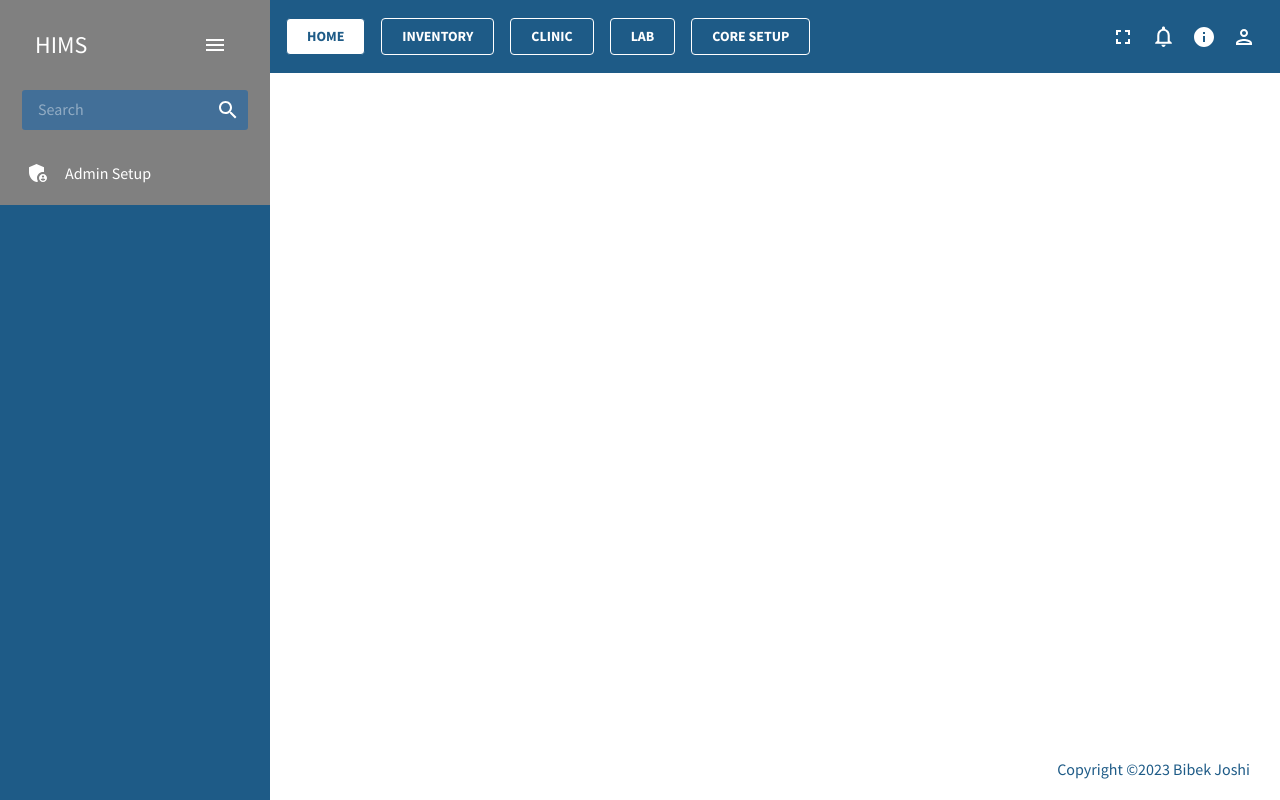
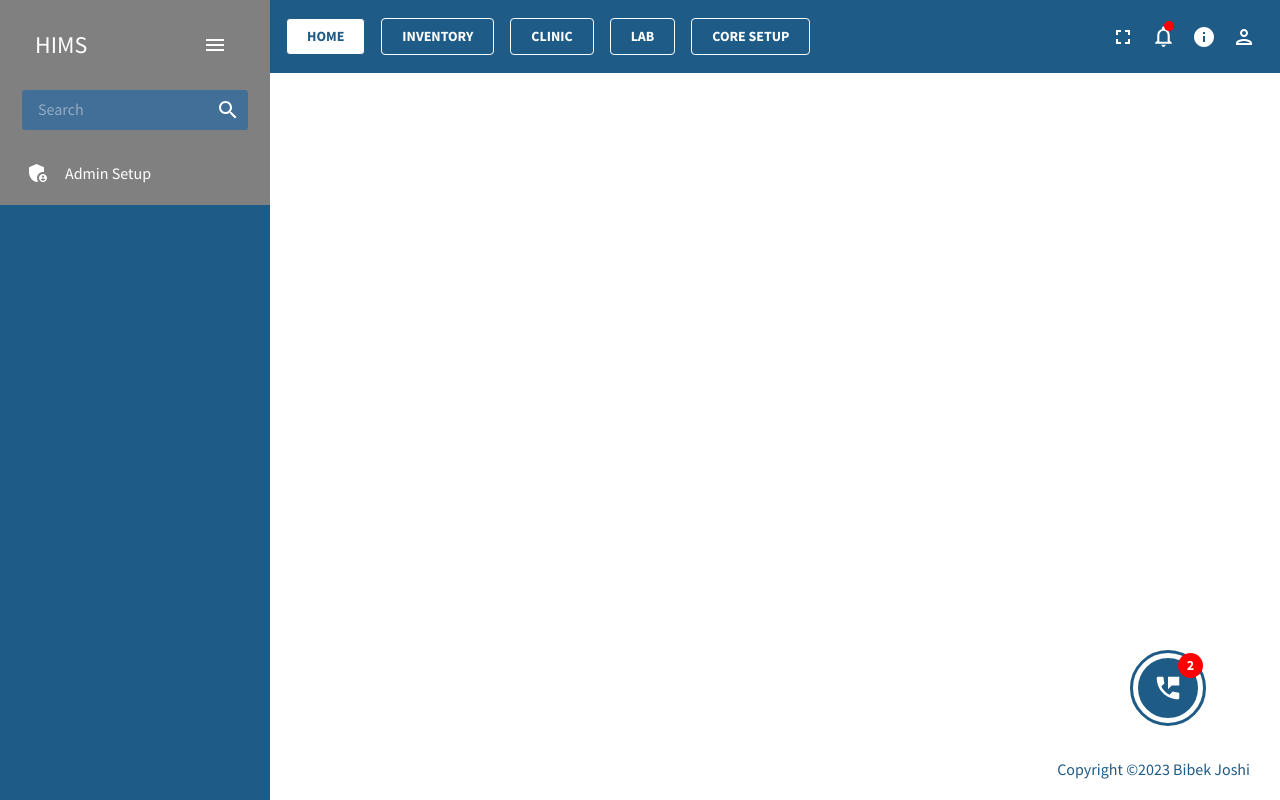
Before and after one commit to bibekjoshi01/react-hospital-management-system, a React (Create React App) app: page /inventory in a window 1280 px wide. Built offline with nearby package versions, Linux system fonts and the light colour scheme.

Commit message:
chat icon added

```diff
--- /dev/null
+++ b/src/components/Chat.jsx
@@ -0,0 +1,57 @@
+import { useState } from "react";
+import { Box, Button } from "@mui/material";
+import PermPhoneMsgIcon from "@mui/icons-material/PermPhoneMsg";
+import "../css/Chat.css";
+
+function Chat() {
+  const style = {
+    border: "2px solid white",
+    borderRadius: "50%",
+    padding: "5px",
+    backgroundColor: "#1e5b87",
+    outline: "3px solid #1e5b87",
+    outlineOffset: "3px",
+  };
+
+  const iconStyle = {
+    margin: "10px",
+    color: "white",
+    fontSize: "30px",
+  };
+
+  const countStyle = {
+    position: "absolute",
+    top: "-5px", // adjust the positioning as per your requirement
+    right: "-5px",
+    backgroundColor: "red",
+    borderRadius: "50%",
+    width: "25px",
+    height: "25px",
+    display: "flex",
+    justifyContent: "center",
+    alignItems: "center",
+    fontSize: "14px",
+    fontWeight: "bold",
+    color: "white",
+  };
+
+  return (
+    <>
+      <Box
+        display="flex"
+        justifyContent="space-between"
+        alignItems="center"
+        position="fixed"
+        bottom="80px"
+        right="80px"
+      >
+        <Button sx={style} className="chat-button">
+          <PermPhoneMsgIcon sx={iconStyle} />
+          <Box sx={countStyle}>2</Box>
+        </Button>
+      </Box>
+    </>
+  );
+}
+
+export default Chat;
--- a/src/components/Notification.jsx
+++ b/src/components/Notification.jsx
@@ -17,12 +17,6 @@ import MoreHorizIcon from "@mui/icons-material/MoreHoriz";
 const NotificationPanel = () => {
   // Define state to keep track of whether the notification panel is open or not
   const [anchorEl, setAnchorEl] = useState(null);
-  // const [unreadMessagesCount, setUnreadMessagesCount] = useState(0);
-
-  // const unreadMessages = notifications.filter(
-  //   (notification) => !notification.read
-  // );
-  // const unreadMessagesLength = unreadMessages.length;
 
   // Define an event handler to open the notification panel when the notification icon is clicked
   const handleClick = (event) => {
@@ -132,6 +126,22 @@ const NotificationPanel = () => {
     cursor: "pointer",
   };
 
+  const countStyle = {
+    position: "absolute",
+    top: "5px", // adjust the positioning as per your requirement
+    right: "10px",
+    backgroundColor: "red",
+    borderRadius: "50%",
+    width: "10px",
+    height: "10px",
+    display: "flex",
+    justifyContent: "center",
+    alignItems: "center",
+    fontSize: "12px",
+    fontWeight: "bold",
+    color: "white",
+  };
+
   // Define the content of the notification panel
   const notificationPanel = (
     <Popover
@@ -220,6 +230,7 @@ const NotificationPanel = () => {
             fontWeight: "bold",
           }}
         />
+        <Box sx={countStyle}></Box>
       </IconButton>
       {notificationPanel}
     </>
--- a/src/components/global/Topbar.jsx
+++ b/src/components/global/Topbar.jsx
@@ -9,6 +9,7 @@ import { useState } from "react";
 import Sidebar from "./Sidebar";
 import Main from "./Main";
 import Footer from "./Footer";
+import Chat from "../Chat";
 import { Link } from "react-router-dom";
 import Modal from "@mui/material/Modal";
 import Typography from "@mui/material/Typography";
@@ -178,6 +179,7 @@ const Topbar = () => {
           </Box>
           <Main active={active} />
           <Footer />
+          <Chat />
           <Modal
             open={open}
             onClose={handleClose}
--- /dev/null
+++ b/src/css/Chat.css
@@ -0,0 +1,3 @@
+.chat-button:hover {
+    background-color: #1e5b87e5;
+}
```
Also changed, not shown: package.json (+1 -18 lines), 1 other file (tests, documents, lock files or other folders).
